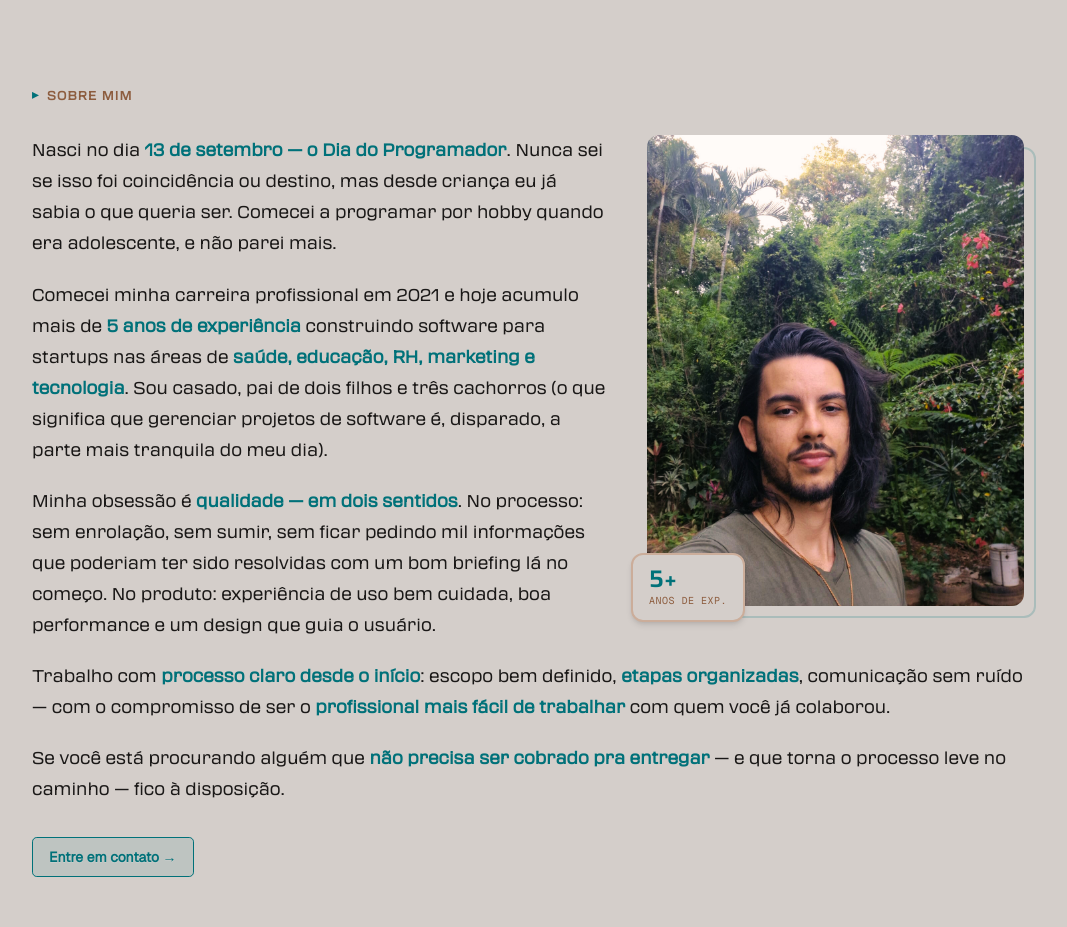
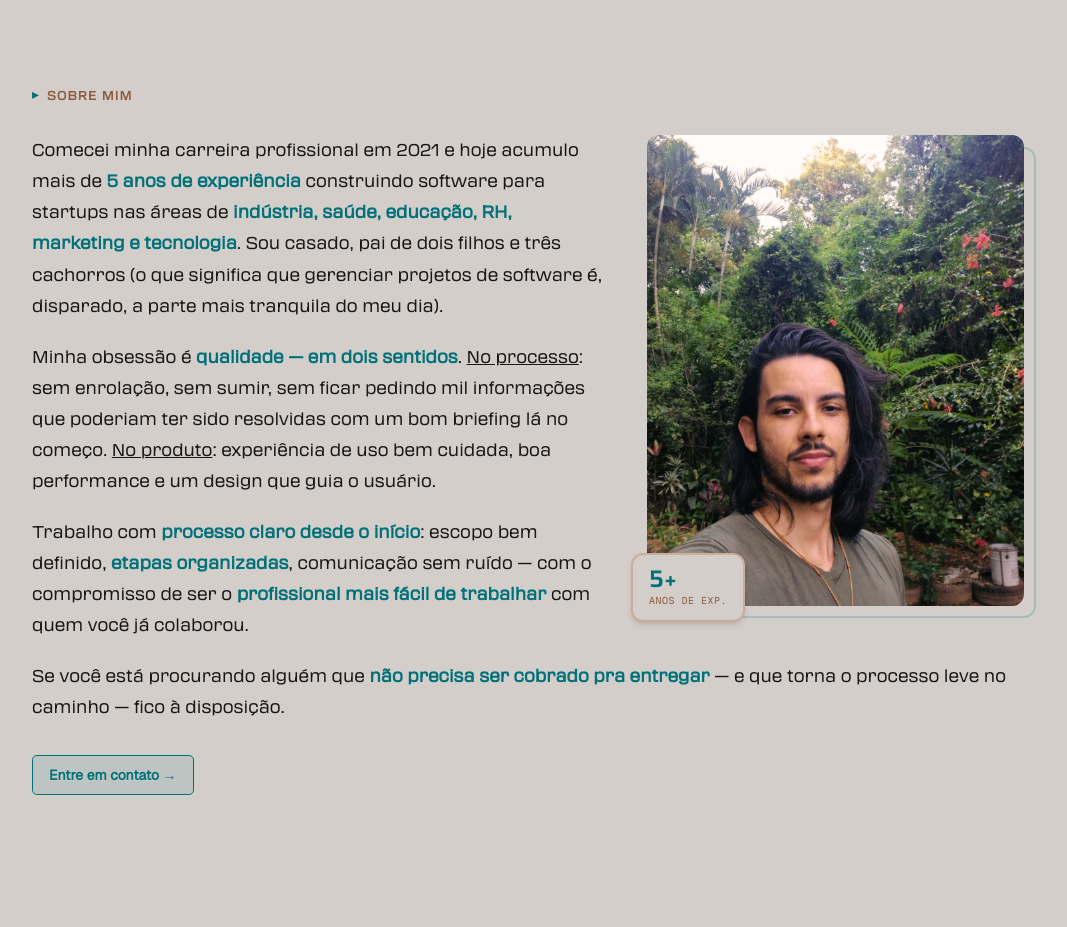
Before and after one commit to codigoisaac/isaacmuniz.pro, a Next.js app: page / in a window 1280 px wide. Shown: the part 1860-2787 px from the top of the page, without its empty margins (112-1179 px from the left). Built offline with nearby package versions, Linux system fonts and the light colour scheme; no server answers.

Commit message:
update about text

```diff
--- a/components/home/HomeAbout.tsx
+++ b/components/home/HomeAbout.tsx
@@ -133,49 +133,41 @@ export default function HomeAbout() {
 
         <div className="font-transducer text-[1.05rem] leading-[1.85] space-y-5 text-pretty">
           <AnimatedParagraph delay={0.05}>
-            Nasci no dia{" "}
+            Comecei minha carreira profissional em 2021 e hoje acumulo mais de{" "}
             <Highlight delay={0.15}>
-              13 de setembro — o Dia do Programador
-            </Highlight>
-            . Nunca sei se isso foi coincidência ou destino, mas desde criança
-            eu já sabia o que queria ser. Comecei a programar por hobby quando
-            era adolescente, e não parei mais.
-          </AnimatedParagraph>
-          <AnimatedParagraph delay={0.1}>
-            Comecei minha carreira profissional em 2021 e hoje acumulo mais de{" "}
-            <Highlight delay={0.2}>
               {siteMetadata.yearsOfExperience} anos de experiência
             </Highlight>{" "}
             construindo software para startups nas áreas de{" "}
-            <Highlight delay={0.27}>
-              saúde, educação, RH, marketing e tecnologia
+            <Highlight delay={0.22}>
+              indústria, saúde, educação, RH, marketing e tecnologia
             </Highlight>
             . Sou casado, pai de dois filhos e três cachorros (o que significa
             que gerenciar projetos de software é, disparado, a parte mais
             tranquila do meu dia).
           </AnimatedParagraph>
+          <AnimatedParagraph delay={0.1}>
+            Minha obsessão é{" "}
+            <Highlight delay={0.2}>qualidade — em dois sentidos</Highlight>.{" "}
+            <span className="underline">No processo</span>: sem enrolação, sem
+            sumir, sem ficar pedindo mil informações que poderiam ter sido
+            resolvidas com um bom briefing lá no começo.{" "}
+            <span className="underline">No produto</span>: experiência de uso
+            bem cuidada, boa performance e um design que guia o usuário.
+          </AnimatedParagraph>
           <AnimatedParagraph delay={0.15}>
-            Minha obsessão é{" "}
-            <Highlight delay={0.25}>qualidade — em dois sentidos</Highlight>. No
-            processo: sem enrolação, sem sumir, sem ficar pedindo mil
-            informações que poderiam ter sido resolvidas com um bom briefing lá
-            no começo. No produto: experiência de uso bem cuidada, boa
-            performance e um design que guia o usuário.
-          </AnimatedParagraph>
-          <AnimatedParagraph delay={0.2}>
             Trabalho com{" "}
-            <Highlight delay={0.3}>processo claro desde o início</Highlight>:
+            <Highlight delay={0.25}>processo claro desde o início</Highlight>:
             escopo bem definido,{" "}
-            <Highlight delay={0.35}>etapas organizadas</Highlight>, comunicação
+            <Highlight delay={0.3}>etapas organizadas</Highlight>, comunicação
             sem ruído — com o compromisso de ser o{" "}
-            <Highlight delay={0.4}>
+            <Highlight delay={0.35}>
               profissional mais fácil de trabalhar
             </Highlight>{" "}
             com quem você já colaborou.
           </AnimatedParagraph>
-          <AnimatedParagraph delay={0.25}>
+          <AnimatedParagraph delay={0.2}>
             Se você está procurando alguém que{" "}
-            <Highlight delay={0.35}>
+            <Highlight delay={0.3}>
               não precisa ser cobrado pra entregar
             </Highlight>{" "}
             — e que torna o processo leve no caminho — fico à disposição.
```
